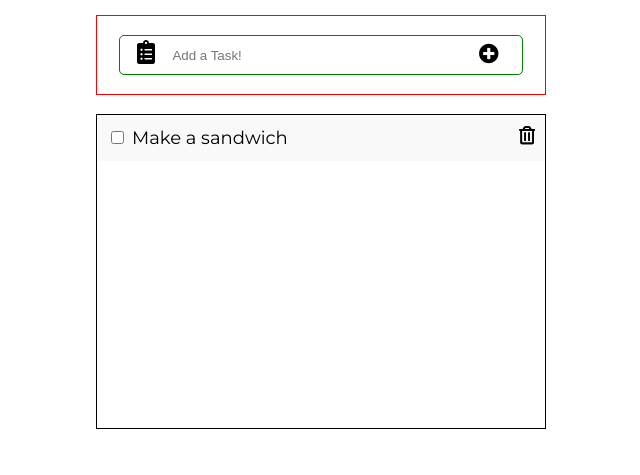
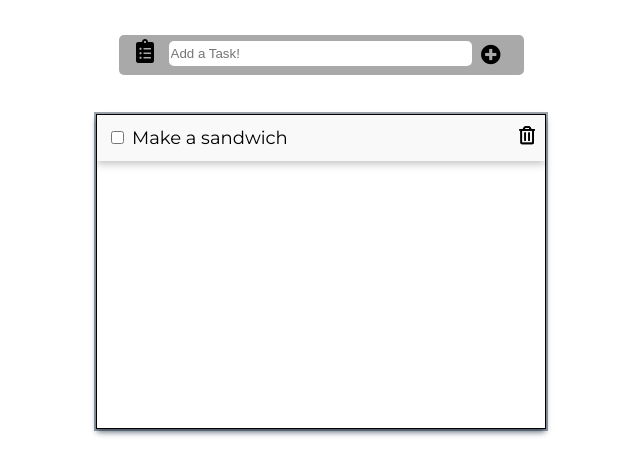
Before and after one commit to sahil137/To-Do-List, a website built with Parcel: page index.html in a window 1280 px wide. Shown: the part 203-678 px from the top of the page, without its empty margins (319-959 px from the left). Built offline with nearby package versions, Linux system fonts and the light colour scheme.

Commit message:
add some more style to the app

```diff
--- a/index.html
+++ b/index.html
@@ -55,6 +55,7 @@
               <i class="fas fa-plus-circle"></i>
             </button>
           </div>
+          <div id="total-tasks"></div>
         </div>
 
         <div class="task-container">
--- a/src/index.js
+++ b/src/index.js
@@ -56,12 +56,13 @@ var k;
 for (k = 0; k < checkBoxList.length; k++) {
   checkBoxList[k].addEventListener("click", function () {
     var j;
+    console.log(checkBoxList.length);
     // checkBoxList = document.getElementsByClassName("check-task");
     for (j = 0; j < checkBoxList.length; j++) {
       if (checkBoxList[j].checked === true) {
         checkBoxList[j].parentNode.classList.toggle("complete");
       } else {
-        checkBoxList[j].parentNode.classList.remove("complete");
+        checkBoxList[j].classList.remove("complete");
       }
     }
   });
--- a/src/styles.css
+++ b/src/styles.css
@@ -62,17 +62,20 @@ main {
 .desc-container {
   height: 80px;
   width: 100%;
-  border: 1px solid red;
+  /* border: 1px solid red; */
   display: flex;
+  flex-direction: column;
   justify-content: center;
   align-items: center;
+  /* background-color: black; */
 }
 
 .desc-input-container {
   height: 40px;
   width: 90%;
-  border: 1px solid green;
+  /* border: 1px solid green; */
   border-radius: 5px;
+  background-color: darkgray;
 }
 
 .desc-container span {
@@ -82,17 +85,18 @@ main {
 }
 
 .desc-input-container input {
-  width: 60%;
-  height: 20px;
+  width: 75%;
+  height: 25px;
   border: none;
   outline: none;
   left: 50px;
-  top: 9px;
+  top: 6px;
+  border-radius: 5px;
 }
 
 .desc-input-container button[type="submit"] {
   right: 20px;
-  top: 10px;
+  top: 12px;
   cursor: pointer;
   outline: none;
   border: none;
@@ -105,10 +109,15 @@ main {
   width: 100%;
   border: 1px solid black;
   overflow: auto;
+  box-shadow: rgba(6, 24, 44, 0.4) 0px 0px 0px 2px,
+    rgba(6, 24, 44, 0.65) 0px 4px 6px -1px,
+    rgba(255, 255, 255, 0.08) 0px 1px 0px inset;
 }
 .list-ul {
   list-style: none;
   padding: 0;
+  display: flex;
+  flex-direction: column;
   /* border: 1px solid red; */
 }
 
@@ -120,6 +129,7 @@ main {
   /* margin: 10px; */
   /* margin: 0; */
   padding: 12px 8px 12px 10px;
+  box-shadow: rgba(0, 0, 0, 0.24) 0px 3px 8px;
 }
 .list-ul li:nth-child(odd) {
   background: #f9f9f9;
```
